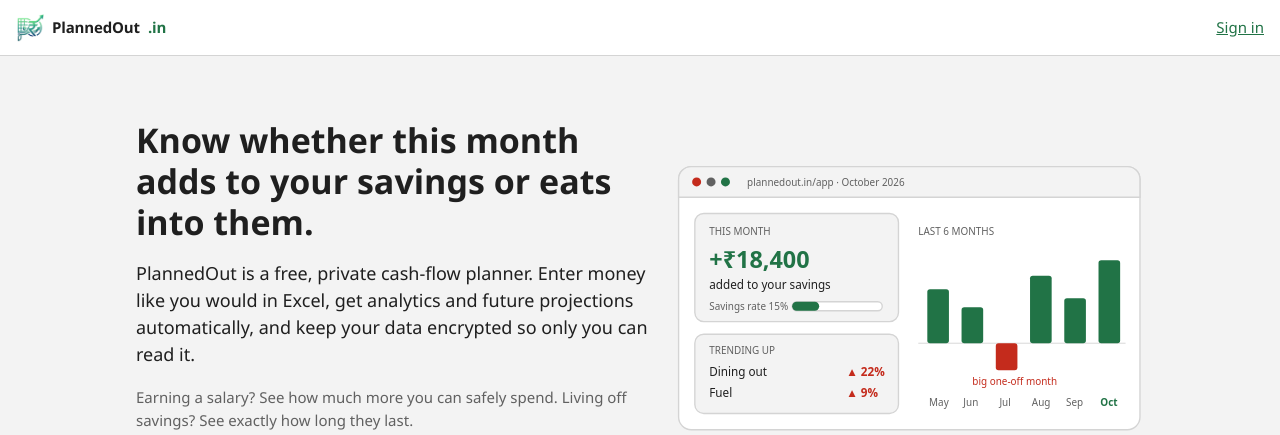
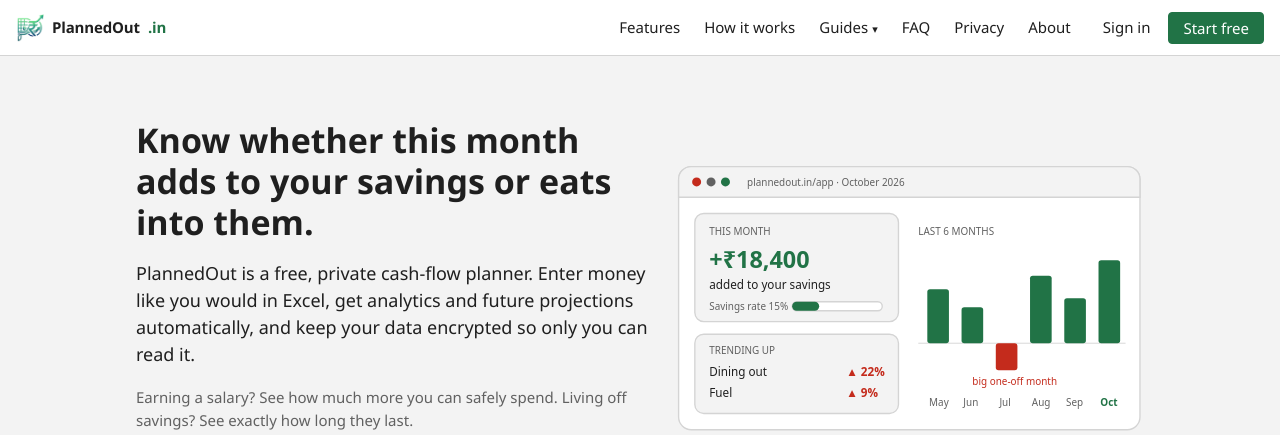
Before and after one commit to sanchit-android/cashflow_manager_v0, a Django app: page / in a window 1280 px wide. Shown: the top 435 px of the page. Run offline with Django 5.2, Linux system fonts and the light colour scheme; data comes from the database, SQL or seed files in the repository; data that the repository does not hold is empty; parts of the project's set-up code (start-up, migrations or seed data) failed here and were passed over.

Commit message:
feat: implement responsive site header with navigation and user authentication

```diff
--- a/static/css/app.css
+++ b/static/css/app.css
@@ -466,3 +466,35 @@
 table.adm-t td { white-space: normal; }
 table.adm-t th.rowh { white-space: normal; max-width: 360px; overflow-wrap: anywhere; }
 .heat { display: inline-block; min-width: 44px; padding: 1px 6px; border-radius: 4px; background: color-mix(in srgb, var(--series-1) calc(var(--h) * 100%), transparent); }
+
+/* Public site navigation */
+header.site-top { position: sticky; top: 0; z-index: 40; flex-wrap: nowrap; }
+.site-top details.menu > summary { display: none; }
+.site-top details.menu { display: contents; }
+.site-top summary { list-style: none; cursor: pointer; }
+.site-top summary::-webkit-details-marker { display: none; }
+.site-nav { display: flex; align-items: center; gap: 4px; }
+.site-nav a, .site-nav .dd > summary { color: var(--text); text-decoration: none; padding: 8px 10px; border-radius: 8px; font-size: 15px; }
+.site-nav a:hover, .site-nav .dd > summary:hover { background: var(--border); }
+.site-nav a[aria-current="page"] { color: var(--accent); }
+.site-nav .dd { position: relative; }
+.site-nav .dd > summary::after { content: "▾"; font-size: 11px; margin-left: 4px; }
+.site-nav .dd-panel { position: absolute; top: calc(100% + 6px); left: 0; min-width: 240px; display: flex; flex-direction: column; padding: 6px; background: var(--surface); border: 1px solid var(--border); border-radius: 10px; box-shadow: 0 8px 24px rgba(0,0,0,.12); }
+.site-nav .nav-cta { display: inline-flex; align-items: center; gap: 8px; margin-left: 8px; }
+.site-nav .nav-cta a:has(button) { padding: 0; }
+.site-nav .nav-cta a:has(button):hover { background: none; }
+html { scroll-padding-top: 72px; }
+@media (max-width: 860px) {
+  header.site-top { position: sticky; }
+  .site-top details.menu { display: block; position: static; }
+  .site-top details.menu > summary { display: flex; align-items: center; justify-content: center; width: 40px; height: 40px; border-radius: 8px; }
+  .burger, .burger::before, .burger::after { display: block; width: 20px; height: 2px; background: var(--text); border-radius: 2px; position: relative; content: ""; }
+  .burger::before { position: absolute; top: -6px; } .burger::after { position: absolute; top: 6px; }
+  .site-top details.menu[open] .burger { background: transparent; }
+  .site-top details.menu[open] .burger::before { top: 0; transform: rotate(45deg); }
+  .site-top details.menu[open] .burger::after { top: 0; transform: rotate(-45deg); }
+  .site-nav { position: absolute; left: 0; right: 0; top: 100%; flex-direction: column; align-items: stretch; gap: 0; padding: 8px 12px 16px; background: var(--surface); border-bottom: 1px solid var(--border); box-shadow: 0 12px 24px rgba(0,0,0,.1); max-height: calc(100vh - 56px); overflow-y: auto; }
+  .site-nav a, .site-nav .dd > summary { padding: 12px 8px; }
+  .site-nav .dd-panel { position: static; box-shadow: none; border: 0; padding: 0 0 0 12px; min-width: 0; }
+  .site-nav .nav-cta { margin: 8px 0 0; padding-top: 12px; border-top: 1px solid var(--border); justify-content: space-between; }
+}
--- /dev/null
+++ b/templates/_site_header.html
@@ -0,0 +1,26 @@
+{% load static %}<header class="top site-top">
+  <a class="brand" href="/" aria-label="PlannedOut home"><img src="{% static 'img/logo-icon.png' %}" alt="" width="28" height="28">PlannedOut<span class="tld">.in</span></a>
+  <details class="menu">
+    <summary aria-label="Menu"><span class="burger" aria-hidden="true"></span></summary>
+    <nav class="site-nav" aria-label="Main">
+      <a href="/#why">Features</a>
+      <a href="/#how">How it works</a>
+      <details class="dd">
+        <summary>Guides</summary>
+        <div class="dd-panel">{% for slug, item in guides_nav %}<a href="/{{ slug }}/"{% if request.path == "/"|add:slug|add:"/" %} aria-current="page"{% endif %}>{{ item.nav }}</a>{% endfor %}</div>
+      </details>
+      <a href="/#faq-h">FAQ</a>
+      <a href="/privacy/"{% if request.path == "/privacy/" %} aria-current="page"{% endif %}>Privacy</a>
+      <a href="/about/"{% if request.path == "/about/" %} aria-current="page"{% endif %}>About</a>
+      <span class="nav-cta">{% if user.is_authenticated %}<form method="post" action="/logout/" class="signout">{% csrf_token %}<button class="link" type="submit">Sign out</button></form><a href="/app"><button class="primary">Open Dashboard</button></a>{% else %}<a href="/login/">Sign in</a><a href="/login/"><button class="primary">Start free</button></a>{% endif %}</span>
+    </nav>
+  </details>
+</header>
+<script>
+(function(){var h=document.currentScript.previousElementSibling,m=h.querySelector("details.menu"),mq=matchMedia("(min-width: 861px)");
+function sync(){m.open=mq.matches;}
+function closeAll(){h.querySelectorAll("details[open]").forEach(function(d){if(d!==m||!mq.matches)d.open=false;});}
+document.addEventListener("click",function(e){if(!h.contains(e.target)||e.target.closest("a"))closeAll();});
+document.addEventListener("keydown",function(e){if(e.key==="Escape")closeAll();});
+sync();mq.addEventListener("change",sync);})();
+</script>
--- a/templates/about.html
+++ b/templates/about.html
@@ -2,7 +2,7 @@
 {% block title %}About PlannedOut | A private cash-flow planner by {{ COMPANY }}{% endblock %}
 {% block description %}PlannedOut is a free, private cash-flow planner made in India by {{ COMPANY }}, a privately owned business. Why we built it and what we stand for.{% endblock %}
 {% block body %}
-<header class="top"><a class="brand" href="/"><img src="{% static 'img/logo-icon.png' %}" alt="PlannedOut logo" width="28" height="28">PlannedOut<span class="tld">.in</span></a>{% if user.is_authenticated %}<form method="post" action="/logout/" class="signout">{% csrf_token %}<button class="link" type="submit">Sign out</button></form><a href="/app"><button class="primary">Open Dashboard</button></a>{% else %}<a href="/login/">Sign in</a>{% endif %}</header>
+{% include "_site_header.html" %}
 <main class="wrap landing">
   <nav class="crumbs small muted" aria-label="Breadcrumb"><a href="/">PlannedOut</a> › About us</nav>
   <section class="hero hero-split">
--- a/templates/contact.html
+++ b/templates/contact.html
@@ -2,7 +2,7 @@
 {% block title %}Contact PlannedOut{% endblock %}
 {% block description %}Get in touch with the PlannedOut team at {{ COMPANY }} for support, feedback, privacy requests or business enquiries.{% endblock %}
 {% block body %}
-<header class="top"><a class="brand" href="/"><img src="{% static 'img/logo-icon.png' %}" alt="PlannedOut logo" width="28" height="28">PlannedOut<span class="tld">.in</span></a>{% if user.is_authenticated %}<form method="post" action="/logout/" class="signout">{% csrf_token %}<button class="link" type="submit">Sign out</button></form><a href="/app"><button class="primary">Open Dashboard</button></a>{% else %}<a href="/login/">Sign in</a>{% endif %}</header>
+{% include "_site_header.html" %}
 <main class="wrap landing">
   <nav class="crumbs small muted" aria-label="Breadcrumb"><a href="/">PlannedOut</a> › Contact</nav>
   <section class="hero">
--- a/templates/guide.html
+++ b/templates/guide.html
@@ -4,7 +4,7 @@
 {% block og_title %}{{ g.title }}{% endblock %}
 {% block og_description %}{{ g.description }}{% endblock %}
 {% block body %}
-<header class="top"><a class="brand" href="/"><img src="{% static 'img/logo-icon.png' %}" alt="PlannedOut logo" width="28" height="28">PlannedOut<span class="tld">.in</span></a>{% if user.is_authenticated %}<form method="post" action="/logout/" class="signout">{% csrf_token %}<button class="link" type="submit">Sign out</button></form><a href="/app"><button class="primary">Open Dashboard</button></a>{% else %}<a href="/login/">Sign in</a>{% endif %}</header>
+{% include "_site_header.html" %}
 <main class="wrap landing guide">
   <nav class="crumbs small muted" aria-label="Breadcrumb"><a href="/">PlannedOut</a> › {{ g.nav }}</nav>
   <section class="hero">
--- a/templates/landing.html
+++ b/templates/landing.html
@@ -2,7 +2,7 @@
 {% block title %}PlannedOut — Free Private Budget &amp; Cash-Flow Planner (Spreadsheet-Style, Encrypted){% endblock %}
 {% block description %}Know if this month adds to your savings or eats into them. Excel-like entry, monthly analytics, savings projections and runway, with data encrypted in your browser. Free. No bank linking, no SMS reading.{% endblock %}
 {% block body %}
-<header class="top"><span class="brand"><img src="{% static 'img/logo-icon.png' %}" alt="PlannedOut logo" width="28" height="28">PlannedOut<span class="tld">.in</span></span>{% if user.is_authenticated %}<form method="post" action="/logout/" class="signout">{% csrf_token %}<button class="link" type="submit">Sign out</button></form><a href="/app"><button class="primary">Open Dashboard</button></a>{% else %}<a href="/login/">Sign in</a>{% endif %}</header>
+{% include "_site_header.html" %}
 <main class="wrap landing">
   <section class="hero hero-split"><div>
     <h1>Know whether this month adds to your savings or eats into them.</h1>
--- a/templates/privacy.html
+++ b/templates/privacy.html
@@ -27,7 +27,7 @@
   .pv .matrix th[scope=row] { text-align: left; }
   .pv .yes { color: var(--good); font-weight: 600; } .pv .no { color: var(--bad); font-weight: 600; }
 </style>
-<header class="top"><a class="brand" href="/"><img src="{% static 'img/logo-icon.png' %}" alt="" width="28" height="28">PlannedOut<span class="tld">.in</span></a>{% if user.is_authenticated %}<form method="post" action="/logout/" class="signout">{% csrf_token %}<button class="link" type="submit">Sign out</button></form><a href="/app"><button class="primary">Open Dashboard</button></a>{% else %}<a href="/login/">Sign in</a>{% endif %}</header>
+{% include "_site_header.html" %}
 <main class="wrap landing pv">
   <section class="hero">
     <h1>Your money data is yours. We built it so we can't read it.</h1>
```
